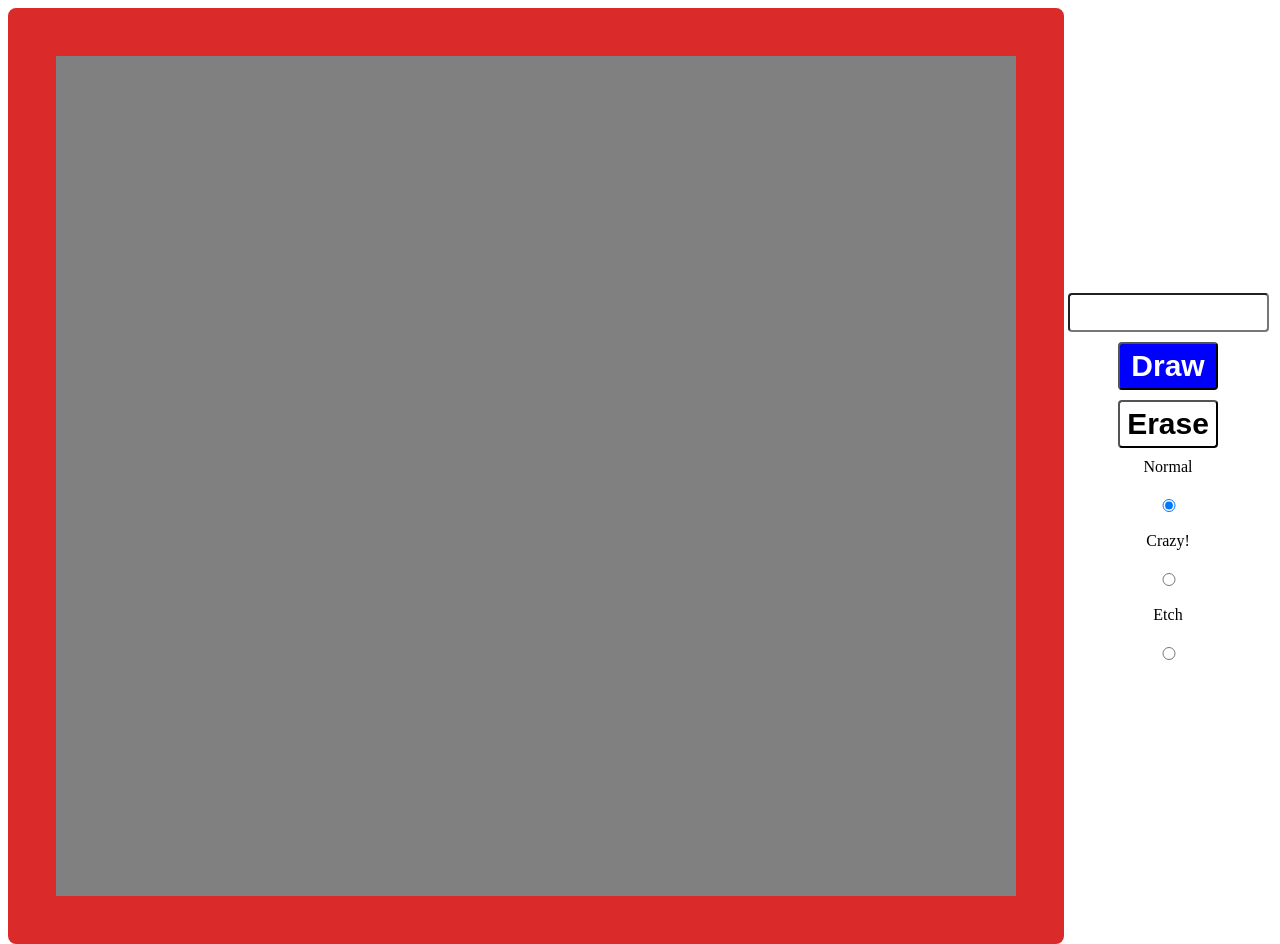
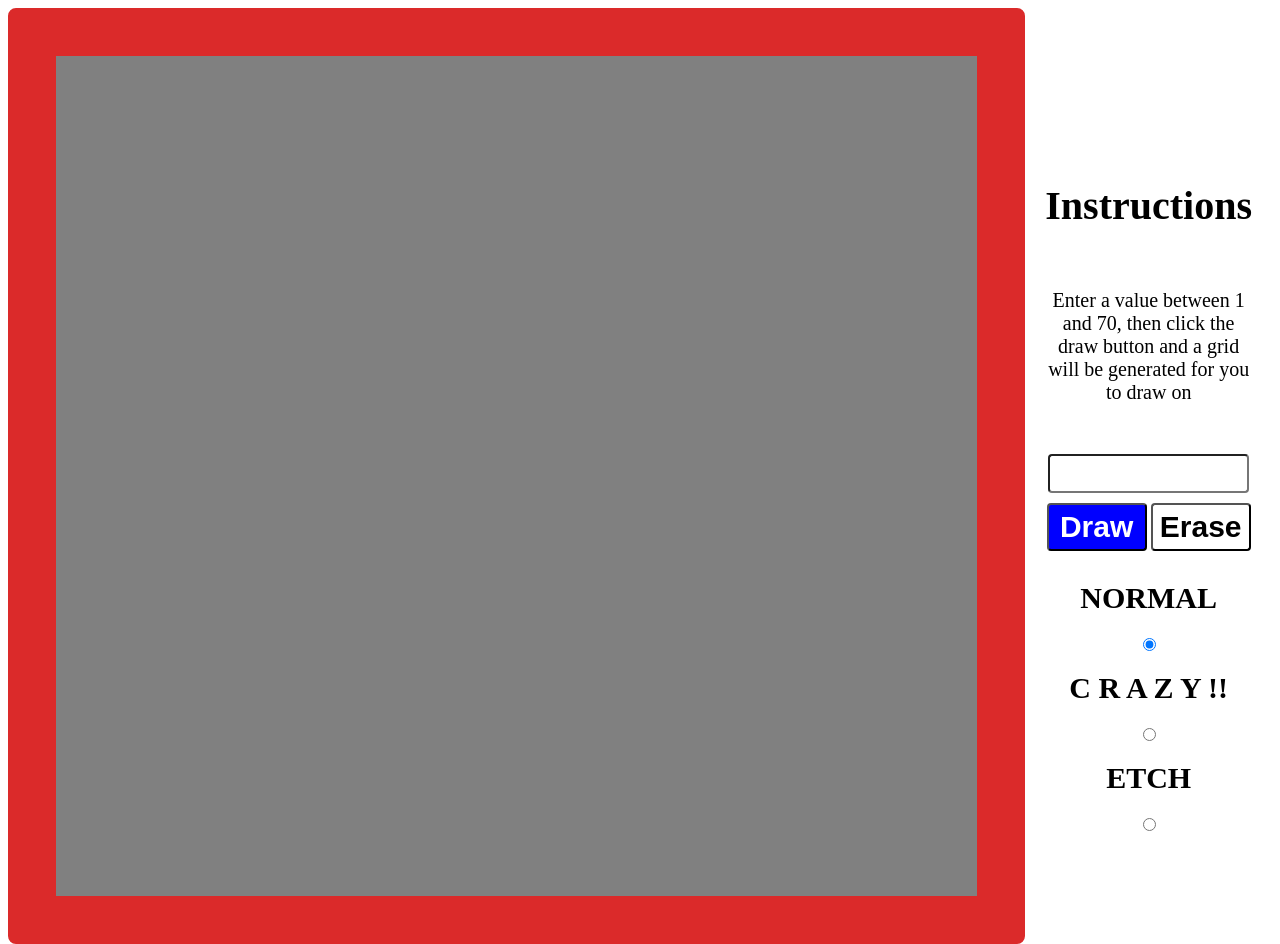
Before and after one commit to ccharlton2/odin-etch-a-sketch, a plain HTML site: page index.html in a window 1280 px wide. Drawn offline with Linux system fonts and the light colour scheme.

Commit message:
Add instructions

```diff
--- a/index.html
+++ b/index.html
@@ -11,18 +11,27 @@
 <body>
     <div class="container"></div>
     <div class="user-controls">
+
+        <div class="instructions">
+            <h3>Instructions</h3>
+            <p>Enter a value between 1 and 70, then click the draw button and a grid will be generated for you to draw on</p>
+        </div>
+
         <input class="grid-value" type="text">
-        <button class="draw">Draw</button>
-        <button class="erase">Erase</button>
+
+        <div class="control-buttons">
+            <button class="draw">Draw</button>
+            <button class="erase">Erase</button>
+        </div>
 
         <div class="mode-select">
-            <label for="normal">Normal</label>
+            <label for="normal">NORMAL</label>
             <input type="radio" name="mode" id="normal" checked>
 
-            <label for="crazy">Crazy!</label>
+            <label for="crazy">C R A Z Y !!</label>
             <input type="radio" name="mode" id="crazy">
 
-            <label for="etch">Etch</label>
+            <label for="etch">ETCH</label>
             <input type="radio" name="mode" id="etch">
         </div>
     </div>
--- a/style.css
+++ b/style.css
@@ -56,4 +56,26 @@ button {
     flex-direction: column;
     text-align: center;
     gap: 20px;
+    margin-top: 20px;
 }
+
+.mode-select > label {
+    font-weight: 700;
+    font-size: 30px;
+}
+
+.instructions {
+    display: flex;
+    flex-direction: column;
+    padding: 20px;
+    align-items: center;
+    text-align: center;
+}
+
+.instructions > h3 {
+    font-size: 40px;
+}
+
+.instructions > p {
+    font-size: 20px;
+}
```
